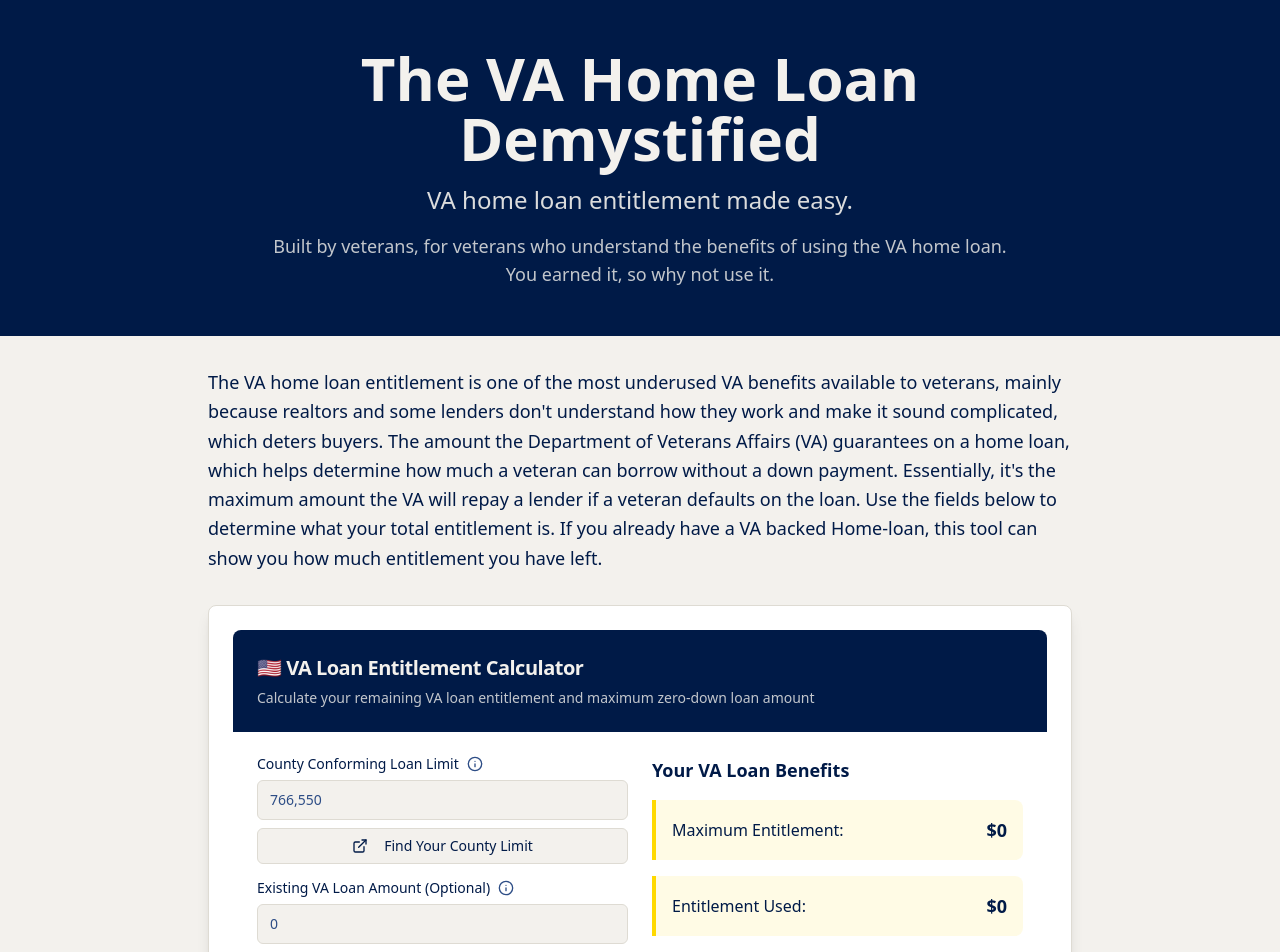
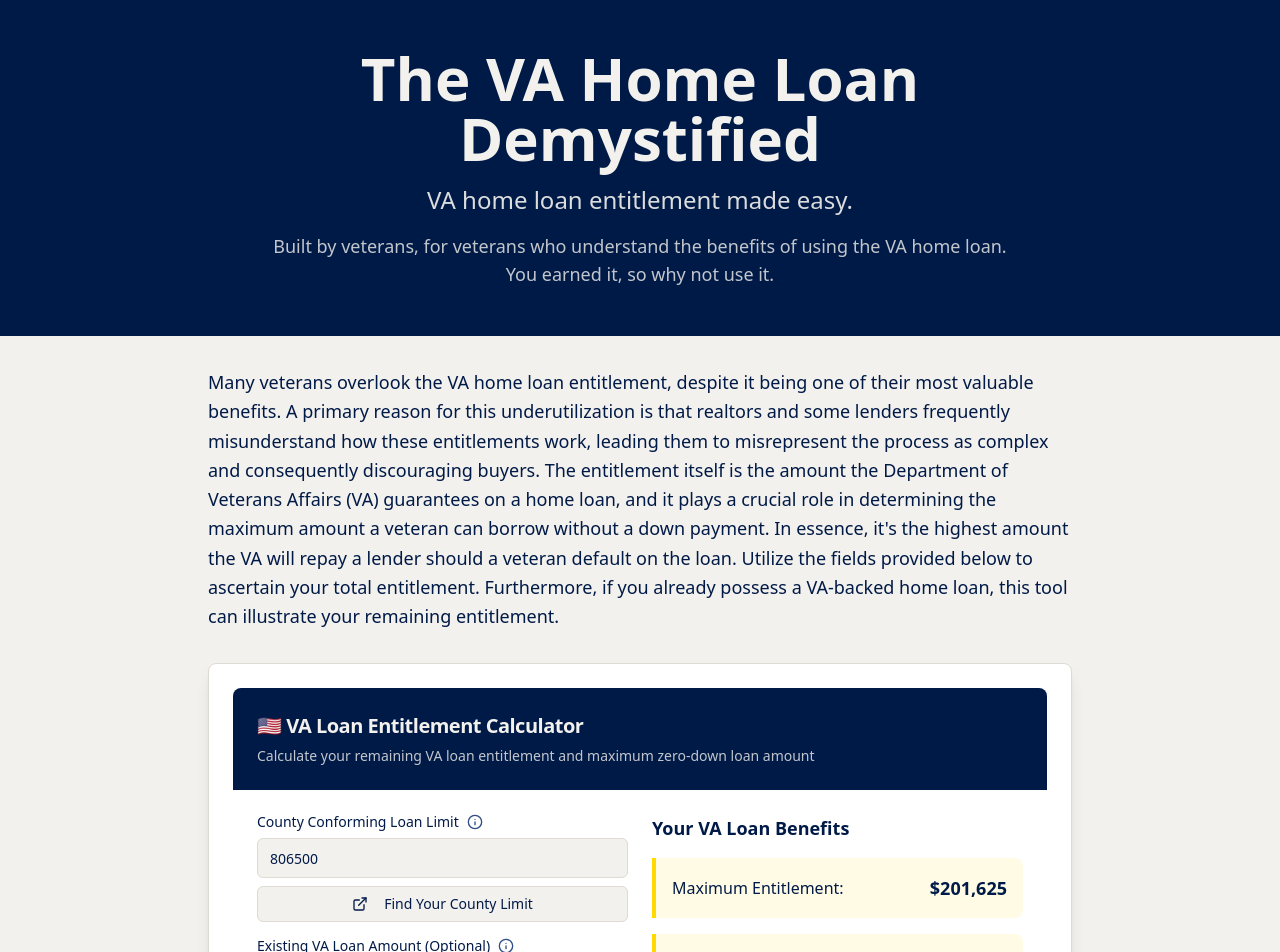
Before and after one commit to davmoha/veteran-finance-sense, a React (Vite) app: page /va-loan in a window 1280 px wide. Shown: the top 952 px of the page. Built offline with nearby package versions, Linux system fonts and the light colour scheme.

Commit message:
Refactor VA Loan page content and default value
Update the paragraph under the heading with the reworded version and set the default value for the county conforming loan limit to 806,500.

```diff
--- a/src/components/VALoanCalculator.tsx
+++ b/src/components/VALoanCalculator.tsx
@@ -8,7 +8,7 @@ import { ExternalLink, Info } from 'lucide-react';
 import { Tooltip, TooltipContent, TooltipProvider, TooltipTrigger } from '@/components/ui/tooltip';
 
 const VALoanCalculator = () => {
-  const [countyLimit, setCountyLimit] = useState<string>('');
+  const [countyLimit, setCountyLimit] = useState<string>('806500');
   const [existingLoanAmount, setExistingLoanAmount] = useState<string>('');
   const [results, setResults] = useState({
     maxEntitlement: 0,
@@ -77,7 +77,7 @@ const VALoanCalculator = () => {
               <Input
                 id="county-limit"
                 type="number"
-                placeholder="766,550"
+                placeholder="806,500"
                 value={countyLimit}
                 onChange={(e) => setCountyLimit(e.target.value)}
                 className="text-lg"
--- a/src/pages/VALoanOnly.tsx
+++ b/src/pages/VALoanOnly.tsx
@@ -1,4 +1,3 @@
-
 import VALoanCalculator from '@/components/VALoanCalculator';
 
 const VALoanOnly = () => {
@@ -25,14 +24,7 @@ const VALoanOnly = () => {
         {/* Page Headline */}
         <div className="text-left space-y-4">
           <p className="text-lg leading-relaxed text-foreground">
-            The VA home loan entitlement is one of the most underused VA benefits available to
-            veterans, mainly because realtors and some lenders don't understand how they work and
-            make it sound complicated, which deters buyers. The amount the Department of Veterans
-            Affairs (VA) guarantees on a home loan, which helps determine how much a veteran can
-            borrow without a down payment. Essentially, it's the maximum amount the VA will repay a
-            lender if a veteran defaults on the loan. Use the fields below to determine what your total
-            entitlement is. If you already have a VA backed Home-loan, this tool can show you how
-            much entitlement you have left.
+            Many veterans overlook the VA home loan entitlement, despite it being one of their most valuable benefits. A primary reason for this underutilization is that realtors and some lenders frequently misunderstand how these entitlements work, leading them to misrepresent the process as complex and consequently discouraging buyers. The entitlement itself is the amount the Department of Veterans Affairs (VA) guarantees on a home loan, and it plays a crucial role in determining the maximum amount a veteran can borrow without a down payment. In essence, it's the highest amount the VA will repay a lender should a veteran default on the loan. Utilize the fields provided below to ascertain your total entitlement. Furthermore, if you already possess a VA-backed home loan, this tool can illustrate your remaining entitlement.
           </p>
         </div>
 
```
